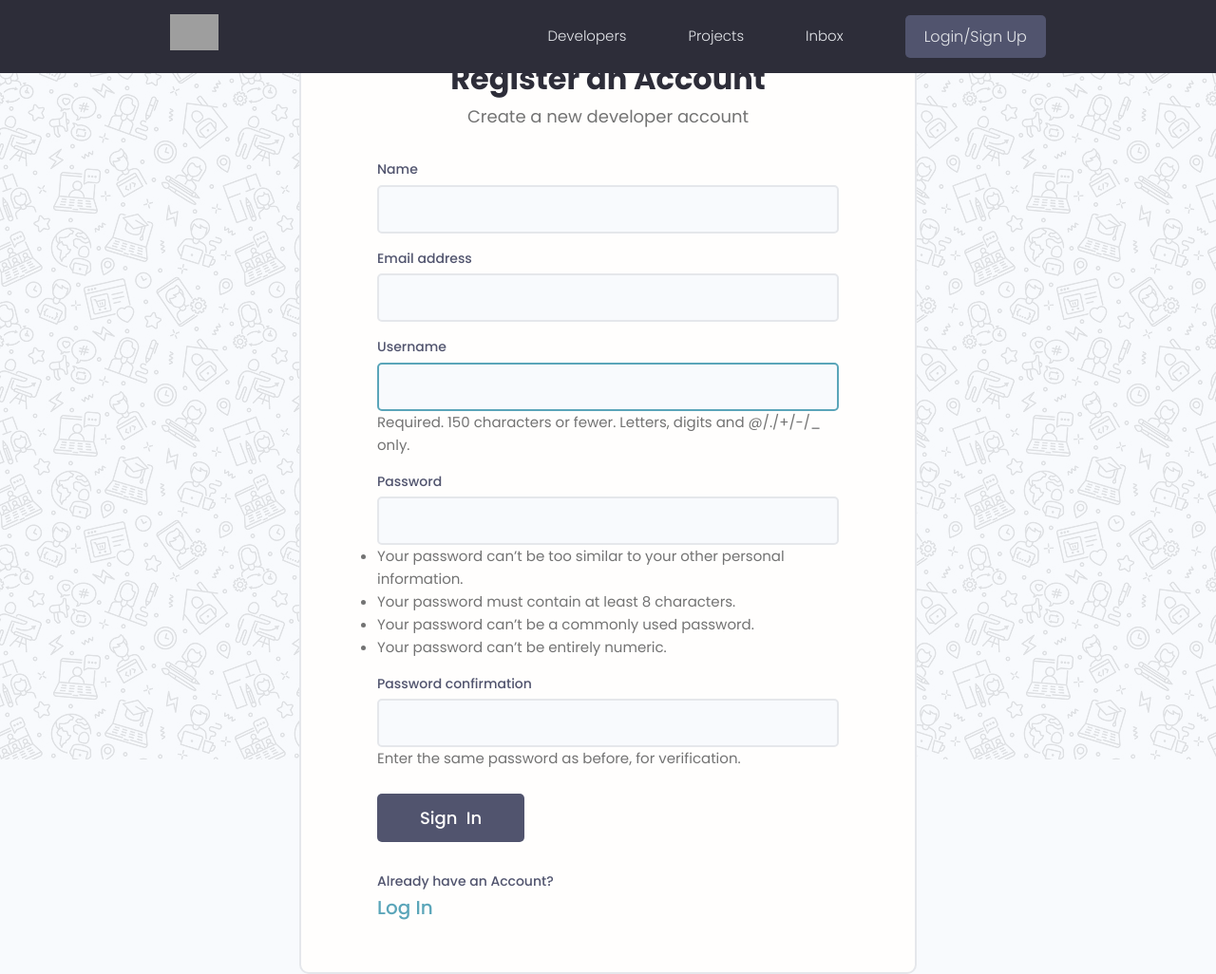
After one commit to adir395/DjangoProject, a Django app: page /register/ in a window 1280 px wide. The commit adds this page. Shown: the whole page at 95% size. Run offline with Django 5.2, Linux system fonts and the light colour scheme; parts of the project's set-up code (start-up, migrations or seed data) failed here and were passed over; some libraries are stand-ins or nearby versions; grey boxes are pictures that could not be loaded.

Commit message:
authentication and login and register styles

```diff
--- a/static/styles/app.css
+++ b/static/styles/app.css
@@ -845,3 +845,19 @@ img {
   margin-bottom: 1rem;
   margin-top: 2rem;
 }
+
+
+
+/*=======================
+  Fixed Position Alerts Wrapper
+========================*/
+
+.alert {
+  position: fixed;
+  left: 50%;
+  top: 120px;
+  transform: translate(-50%, -50%);
+
+
+  z-index: 99999;
+}
--- a/static/styles/main.css
+++ b/static/styles/main.css
@@ -1,7 +1,3 @@
 h1{
-    color: red;
+    color: purple;
 }
-
-p{
-    color: blue;
-}
--- a/static/uikit/app.js
+++ b/static/uikit/app.js
@@ -2,3 +2,13 @@
 document.addEventListener('DOMContentLoaded', function () {
   hljs.highlightAll();
 });
+
+
+let alertWrapper = document.querySelector('.alert')
+let alertClose = document.querySelector('.alert__close')
+
+if (alertWrapper) {
+  alertClose.addEventListener('click', () =>
+    alertWrapper.style.display = 'none'
+  )
+}
--- a/templates/main.html
+++ b/templates/main.html
@@ -23,8 +23,21 @@
   <body>
     {% include 'navbar.html' %}
 
+{% if messages %}
+    {% for message in messages %}
+    <div class="alert alert--{{message.tags}}">
+      <p class="alert__message">{{message}}</p>
+      <button class="alert__close">⨯</button>
+    </div>
+    {% endfor %}
+{% endif %}
+
+
     {% block content %}
 
     {% endblock content %}
   </body>
+
+  <script src="{% static 'uikit/app.js' %}"></script>
+
 </html>
--- a/templates/navbar.html
+++ b/templates/navbar.html
@@ -16,8 +16,12 @@
           <li class="header__menuItem"><a href="{% url 'profiles' %}">Developers</a></li>
           <li class="header__menuItem"><a href="{% url 'projects' %}">Projects</a></li>
           <li class="header__menuItem"><a href="">Inbox</a></li>
+          {% if request.user.is_authenticated  %}
           <li class="header__menuItem"><a href="{% url 'create-project' %}">Add project</a></li>
-          <li class="header__menuItem"><a href="" class="btn btn--sub">Login/Sign Up</a></li>
+          <li class="header__menuItem"><a href="{% url 'logout' %}" class="btn btn--sub">Logout</a></li>
+          {% else %}
+          <li class="header__menuItem"><a href="{% url 'login' %}" class="btn btn--sub">Login/Sign Up</a></li>
+          {% endif %}
         </ul>
       </nav>
     </div>
--- /dev/null
+++ b/users/forms.py
@@ -0,0 +1,17 @@
+from django.contrib.auth.models import User
+from django.contrib.auth.forms import UserCreationForm
+
+
+class CustomUserCreationForm(UserCreationForm):
+    class Meta:
+        model = User
+        fields = ['first_name', 'email', 'username', 'password1', 'password2']
+        labels = {
+            'first_name': 'Name',
+        }
+
+    def __init__(self, *args, **kwargs):
+        super(CustomUserCreationForm, self).__init__(*args, **kwargs)
+
+        for name, field in self.fields.items():
+            field.widget.attrs.update({'class': 'input'})
--- /dev/null
+++ b/users/templates/users/login_register.html
@@ -0,0 +1,90 @@
+{% extends 'main.html' %}
+{% load static %}
+
+{% block content %}
+
+{% if page == 'register' %}
+<div class="auth">
+    <div class="card">
+      <div class="auth__header text-center">
+        <a href="/">
+          <img src="{% static 'images/icon.svg' %}" alt="icon" />
+        </a>
+        <h3>Register an Account</h3>
+        <p>Create a new developer account</p>
+      </div>
+
+      <form method="POST" action="{% url 'register' %}" class="form auth__form">
+        {% csrf_token %}
+        {% for field in form %}
+        <div class="form__field">
+            <label for="formInput#text">{{field.label}}</label>
+            {{field}}
+            {% if field.help_text %}
+            <small>{{field.help_text}}</small>
+            {% endif %}
+
+            {% for error in field.errors %}
+            <p style="color: red;">{{error}}</p>
+            {% endfor %}
+          </div>
+        {% endfor %}
+
+        <div class="auth__actions">
+          <input class="btn btn--sub btn--lg" type="submit" value="Sign  In" />
+        </div>
+      </form>
+      <div class="auth__alternative">
+        <p>Already have an Account?</p>
+        <a href="{% url 'login' %}">Log In</a>
+      </div>
+    </div>
+  </div>
+
+
+{% else %}
+
+
+<div class="auth">
+
+    <div class="card">
+
+      <div class="auth__header text-center">
+        <a href="/">
+          <img src="{% static 'images/icon.svg' %}" alt="icon" />
+        </a>
+        <h3>Account Login</h3>
+        <p>Hello Developer, Welcome Back!</p>
+      </div>
+
+      <form action="{% url 'login' %}" method="POST" class="form auth__form">
+        {% csrf_token %}
+        <!-- Input:username -->
+        <div class="form__field">
+          <label for="formInput#text">Username: </label>
+          <input class="input input--text" id="formInput#text" type="text" name="username"
+            placeholder="Enter your username..." />
+        </div>
+
+        <!-- Input:Password -->
+        <div class="form__field">
+          <label for="formInput#password">Password: </label>
+          <input class="input input--password" id="formInput#passowrd" type="password" name="password"
+            placeholder="••••••••" />
+        </div>
+        <div class="auth__actions">
+          <input class="btn btn--sub btn--lg" type="submit" value="Log In" />
+          <a href="forgetpassword.html">Forget Password?</a>
+        </div>
+      </form>
+
+      <div class="auth__alternative">
+        <p>Don’t have an Account?</p>
+        <a href="{% url 'register' %}">Sign Up</a>
+      </div>
+    </div>
+  </div>
+
+{% endif %}
+
+{% endblock content %}
--- a/users/urls.py
+++ b/users/urls.py
@@ -2,6 +2,9 @@ from django.urls import path
 from . import views
 
 urlpatterns = [
+    path('login/', views.loginUser, name="login"),
+    path('register/', views.registerUser, name="register"),
+    path('logout/', views.logoutUser, name="logout"),
     path('', views.profiles, name="profiles"),
     path('profile/<str:pk>/', views.userProfile, name="user-profile"),
 ]
--- a/users/views.py
+++ b/users/views.py
@@ -1,10 +1,69 @@
-from django.shortcuts import render
+from django.shortcuts import render, redirect
+from django.contrib.auth import login, authenticate, logout
 from .models import Profile
+from django.contrib.auth.models import User
+from django.contrib import messages
+from .forms import CustomUserCreationForm
+
+
+def loginUser(request):
+    #page = 'login'
+
+    if request.user.is_authenticated:
+        return redirect('profiles')
+
+    if request.method == 'POST':
+        username = request.POST['username']
+        password = request.POST['password']
+
+        try:
+            user = User.objects.get(username=username)
+        except:
+            messages.error(request, 'username does not exist')
+
+        user = authenticate(request, username=username, password=password)
+
+        if user is not None:
+            login(request, user)
+            return redirect('profiles')
+        else:
+            messages.error(request, 'username or password is incorrect')
+
+    return render(request, 'users/login_register.html')
+
+
+def logoutUser(request):
+    logout(request)
+    messages.info(request, 'User was logged out!')
+    return redirect('login')
+
+
+def registerUser(request):
+    page = 'register'
+    form = CustomUserCreationForm()
+    if request.method == 'POST':
+        form = CustomUserCreationForm(request.POST)
+        if form.is_valid():
+            user = form.save(commit=False)
+            user.username = user.username.lower()
+            user.save()
+            messages.success(request, 'User Added')
+            login(request, user)
+            return redirect('profiles')
+
+        else:
+            messages.success(request, 'An error has occurred during registrations')
+
+
+    context = {'page': page, 'form': form}
+    return render(request, 'users/login_register.html', context)
+
 
 def profiles(request):
     profiles = Profile.objects.all()
     context = {'profiles': profiles}
     return render(request, 'users/profiles.html', context)
+
 
 def userProfile(request, pk):
     profile = Profile.objects.get(id=pk)
```
Also changed, not shown: projects/views.py (+5 -3 lines), static/js/main.js (added, +50 -0 lines), templates/login.html (added, +48 -0 lines), templates/signup.html (added, +72 -0 lines), users/signals.py (+6 -4 lines), db.sqlite3, static/images/icon.svg (added), static/images/pattern.jpg (added).
